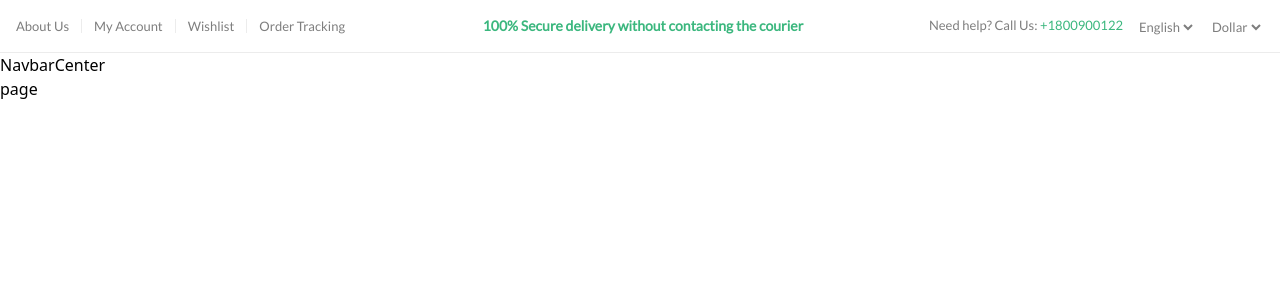
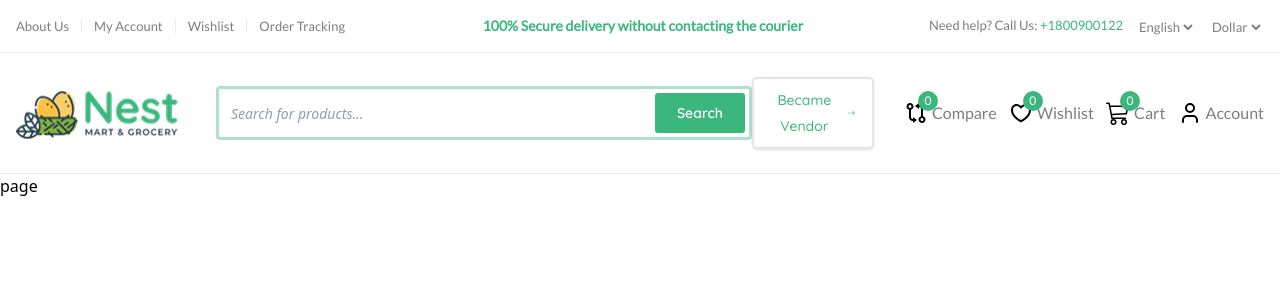
Before and after one commit to Towhid-22/Fashvio, a Next.js app in the folder client/: page / in a window 1280 px wide. Shown: the top 300 px of the page. Built offline with nearby package versions, Linux system fonts and the light colour scheme.

Commit message:
navbar center done

```diff
--- a/client/src/app/globals.css
+++ b/client/src/app/globals.css
@@ -2,7 +2,7 @@
 
 @layer utilities {
   .container {
-    @apply w-[1360px] mx-auto px-4;
+    @apply w-[1580px] mx-auto px-4;
   }
 }
 
--- a/client/src/components/navbar/NavbarCenter.jsx
+++ b/client/src/components/navbar/NavbarCenter.jsx
@@ -1,9 +1,71 @@
-import React from 'react'
+import React from "react";
+import { BiGitCompare } from "react-icons/bi";
+import { RiHeart3Line } from "react-icons/ri";
+import { BsCart3 } from "react-icons/bs";
+import { LuUser } from "react-icons/lu";
+import { LiaLongArrowAltRightSolid } from "react-icons/lia";
+
 
 const NavbarCenter = () => {
   return (
-    <div>NavbarCenter</div>
-  )
-}
+    <div className="border-b border-borderColor py-6">
+      <div className="container ">
+        <div className="flex items-center justify-between">
+          <div className="flex itecms-center gap-[30px]">
+            <img src="./logo.png" alt="logo" className="cursor-pointer" />
+            <div className="w-[596px] border-3 border-primary/40 rounded-[4px] relative">
+              <input
+                className="placeholder:text-sm placeholder:italic p-3 w-full outline-none text-textPrimary"
+                type="text"
+                placeholder="Search for products..."
+              />
+              <button className="text-sm leading-3.5 font-quicksand font-semibold bg-primary text-white px-[22px] py-[13px] rounded-[3px] absolute right-1 top-1/2 -translate-y-1/2 cursor-pointer">
+                Search
+              </button>
+            </div>
+          </div>
+          <div className="flex items-center">
+            <button className="text-primary font-quicksand font-medium leading-6.5 text-sm flex items-center gap-2 shadow py-2 px-4 rounded-[5px] border-2 border-secondary/20 cursor-pointer mr-[30px]">
+              Became Vendor <LiaLongArrowAltRightSolid />
+            </button>
+            <ul className="flex items-center gap-3">
+              <li className="font-lato leading-4 text-secondary flex items-center gap-1 cursor-pointer">
+                <div className="relative">
+                  <BiGitCompare className="text-2xl text-black" />
+                  <sup className="w-5 h-5 bg-primary rounded-full flex items-center justify-center text-white text-[12px] absolute top-[-10px] right-[-10px]">
+                    0
+                  </sup>
+                </div>
+                Compare
+              </li>
+              <li className="font-lato leading-4 text-secondary flex items-center gap-1 cursor-pointer">
+                <div className="relative">
+                  <RiHeart3Line className="text-2xl text-black" />
+                  <sup className="w-5 h-5 bg-primary rounded-full flex items-center justify-center text-white text-[12px] absolute top-[-10px] right-[-10px]">
+                    0
+                  </sup>
+                </div>
+                Wishlist
+              </li>
+              <li className="font-lato leading-4 text-secondary flex items-center gap-1 cursor-pointer">
+                <div className="relative">
+                  <BsCart3 className="text-2xl text-black" />
+                  <sup className="w-5 h-5 bg-primary rounded-full flex items-center justify-center text-white text-[12px] absolute top-[-10px] right-[-10px]">
+                    0
+                  </sup>
+                </div>
+                Cart
+              </li>
+              <li className="font-lato leading-4 text-secondary flex items-center gap-1 cursor-pointer">
+                <LuUser className="text-2xl text-black" />
+                Account
+              </li>
+            </ul>
+          </div>
+        </div>
+      </div>
+    </div>
+  );
+};
 
-export default NavbarCenter
+export default NavbarCenter;
```
